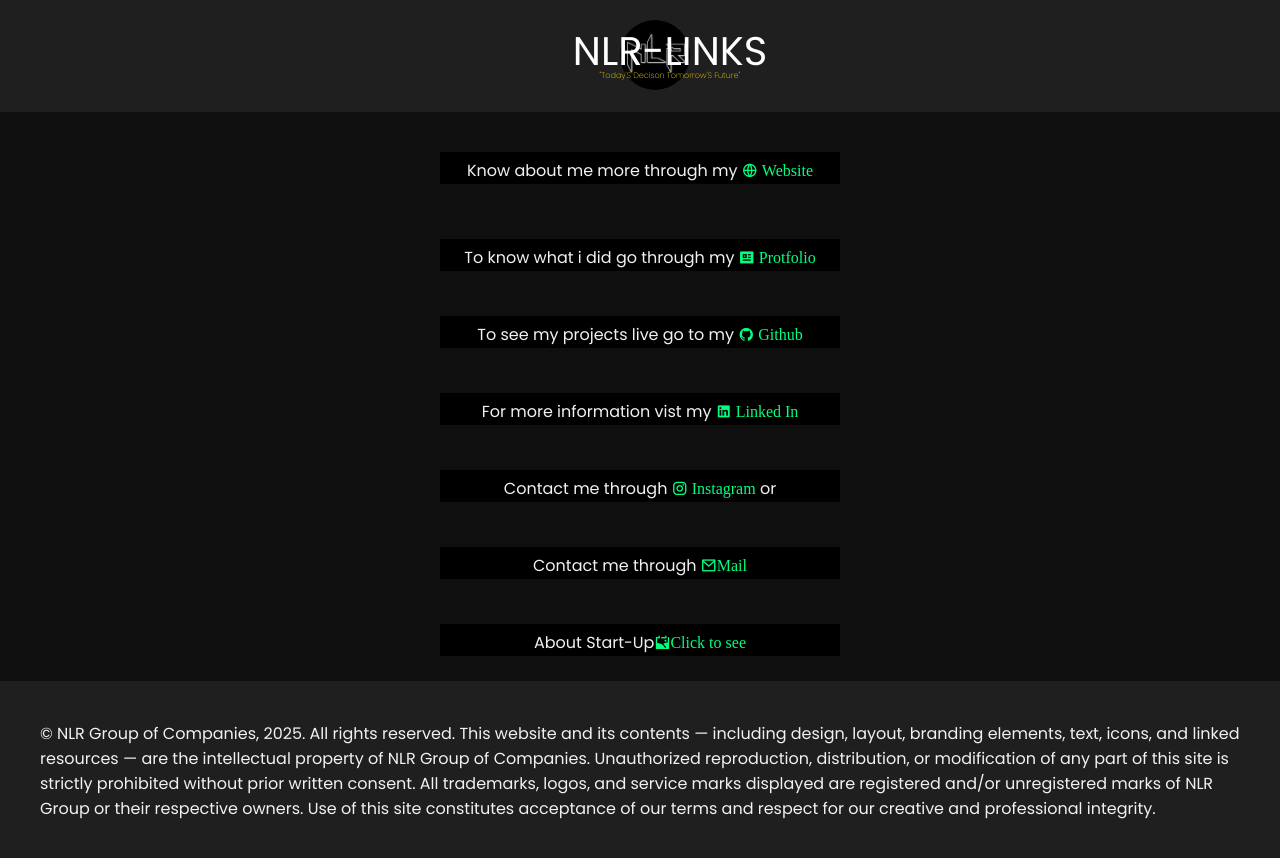
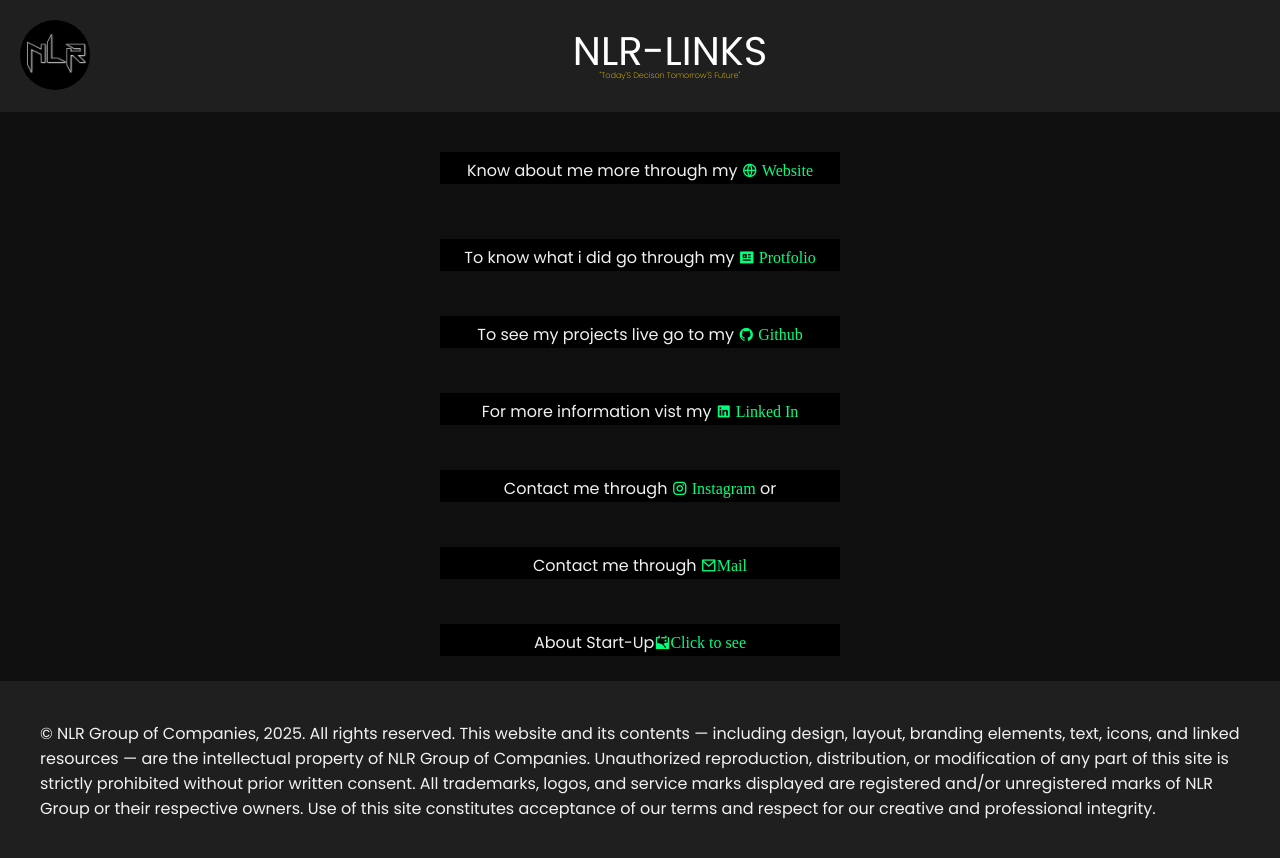
Before and after one commit to NLR-2007/nlrofficiallinks, a plain HTML site: page index.html in a window 1280 px wide. Drawn offline with nearby package versions, Linux system fonts and the light colour scheme.

Commit message:
Refactor CSS styles and improve layout

```diff
--- a/style.css
+++ b/style.css
@@ -105,7 +105,7 @@ img{
     width: fit-content;
     border-radius: 50%;
     height: 70px;
-    margin-left: 600px;
+    margin-right: 500px;
     margin-bottom: -50px ;
 
 }
```
